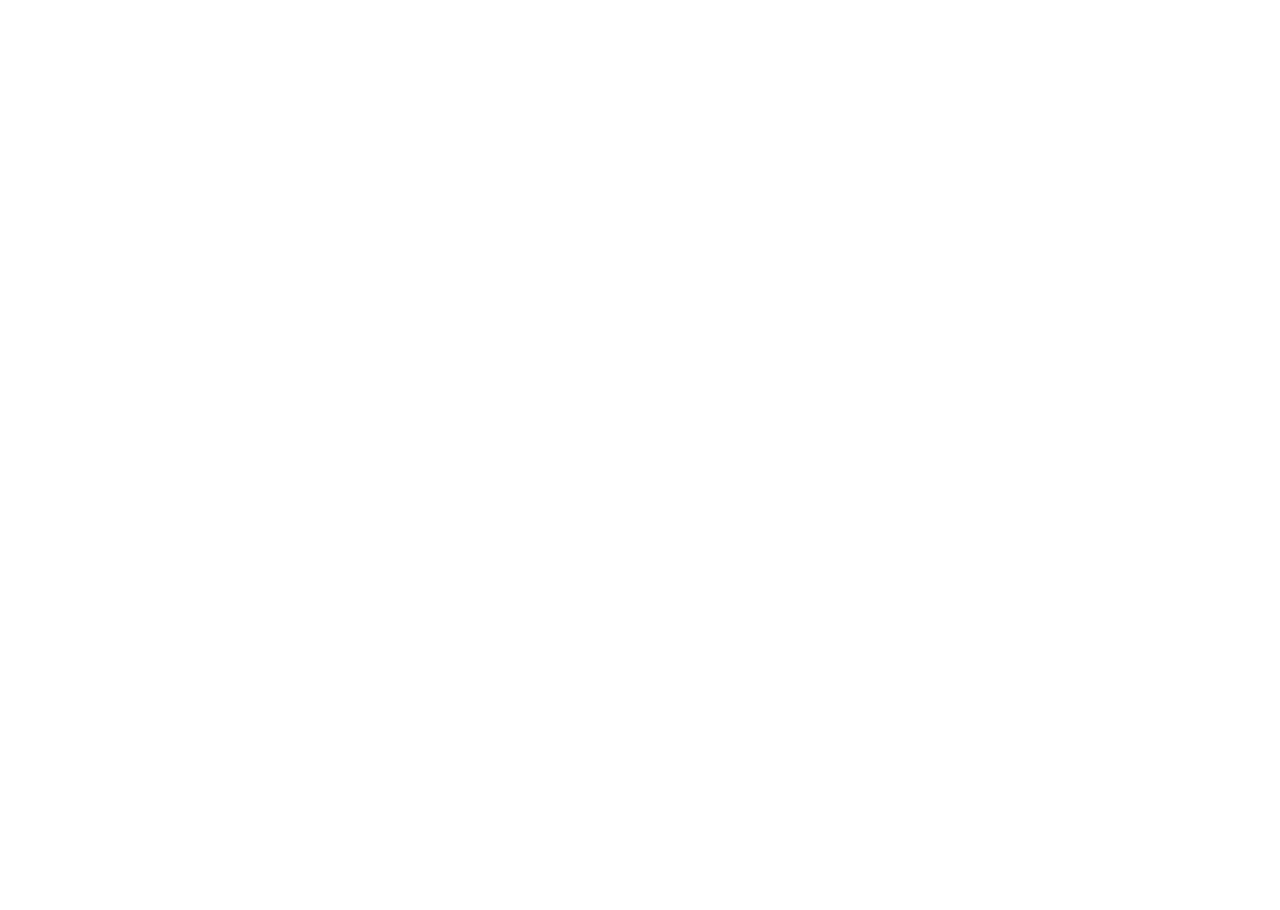
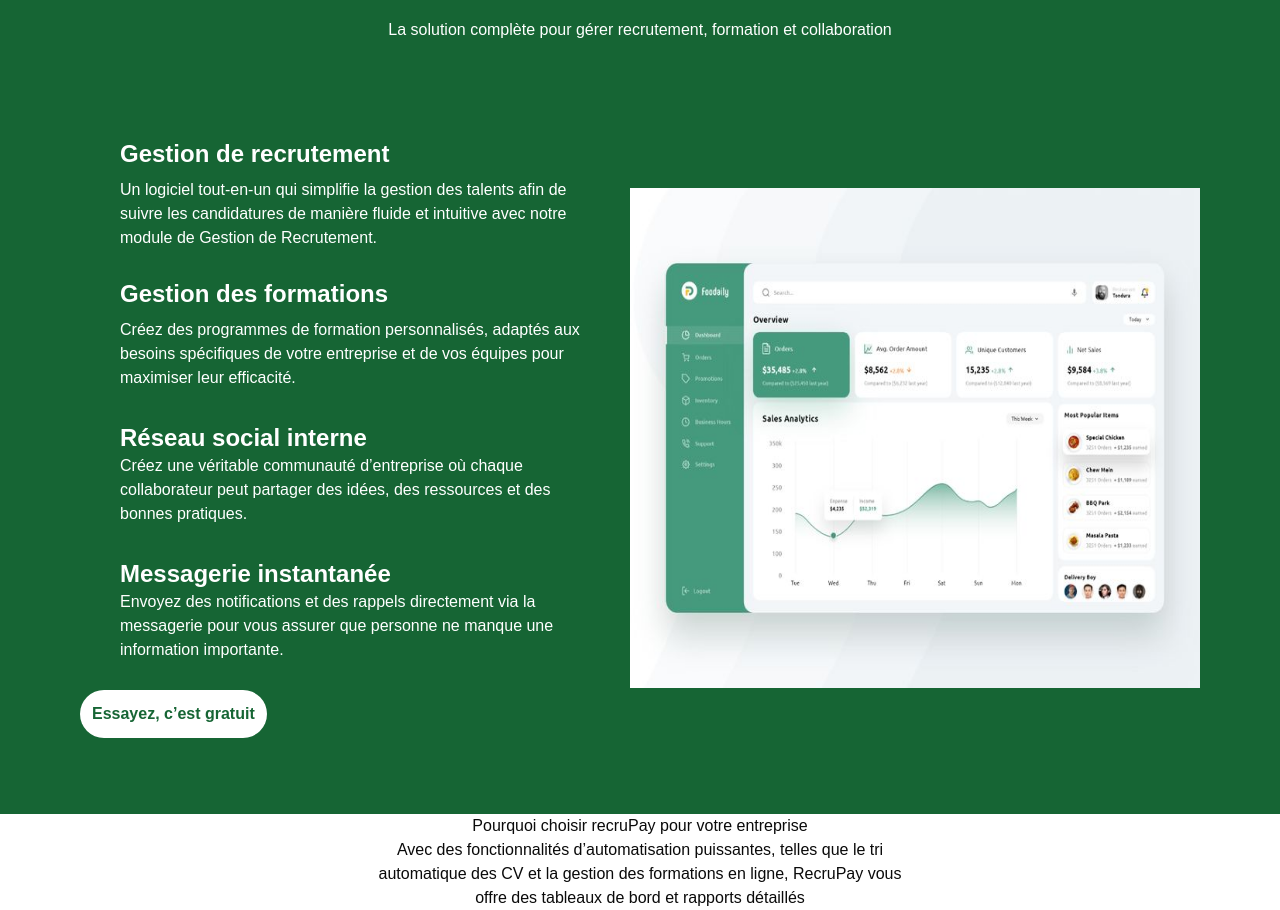
Before and after one commit to abraham241/recrupay-app, a Next.js app: page / in a window 1280 px wide. Shown: the part 862-1772 px from the top of the page. Before the commit the page ends 800 px from the top, so only its background shows below. Built offline with nearby package versions, Linux system fonts and the light colour scheme.

Commit message:
resposive section propos

```diff
--- /dev/null
+++ b/app/components/Choix.tsx
@@ -0,0 +1,21 @@
+import React from "react";
+
+export default function choix() {
+  return (
+    <>
+      <div>
+        <div className="text-center">
+          <h1>
+            Pourquoi choisir recru<span>Pay</span> pour votre entreprise
+          </h1>
+          <p>
+            Avec des fonctionnalités d’automatisation puissantes, telles que le
+            tri <br /> automatique des CV et la gestion des formations en ligne,
+            RecruPay vous <br /> offre des tableaux de bord et rapports
+            détaillés
+          </p>
+        </div>
+      </div>
+    </>
+  );
+}
--- a/app/components/Hiro.tsx
+++ b/app/components/Hiro.tsx
@@ -26,7 +26,7 @@
           <button className="bg-green-800 md:px-4 md:py-2 rounded-full text-white p-3 ">
             Essayez une démo
           </button>
-          <button className="bg-white rounded-full text-green-800 border-2 hover:bg-gray-100 p-2 flex gap-2 ">
+          <button className="bg-white rounded-full text-green-800 border-2 hover:bg-gray-100 p-2 flex gap-2 justify-center items-center ">
             <span className="text-green-800">
               <Play />
             </span>
--- a/app/components/Partenaire.tsx
+++ b/app/components/Partenaire.tsx
@@ -11,7 +11,7 @@
   return (
     <>
       <div className="py-10 px-10 md:px20">
-        <h1 className="text-4xl font-bold text-center">
+        <h1 className="text-3xl font-bold text-center  md:text-4xl">
           Ils nous font confiance
         </h1>
         <div className=" justify-center items-center gap-10 py-10 px-10 md:px20 md:flex ">
--- /dev/null
+++ b/app/components/Propos.tsx
@@ -0,0 +1,87 @@
+import React from "react";
+import Image from "next/image";
+import propos from "@/public/images/propos.jpeg";
+
+export default function Propos() {
+  return (
+    <>
+      <div className="bg-green-800 md:px-20 px-10">
+        {/* Titre */}
+        <div className="text-white text-center py-5 ">
+          <h1 className="text-3xl md:text-4xl font-bold py-5">
+            Ce que recruPay vous permet de faire
+          </h1>
+          <p>
+            La solution complète pour gérer recrutement, formation et
+            collaboration
+          </p>
+        </div>
+
+        {/* Slider + Image */}
+        <div className="flex flex-col md:flex-row justify-center items-center py-16 text-right">
+          {/* Contenu */}
+          <div className="ensemble flex flex-col md:justify-end md:items-end md:w-3/5 w-full">
+            <div className="hover:bg-white group py-3 p-10 rounded text-left w-full md:w-[550px]">
+              <h1 className="text-2xl font-bold text-white group-hover:text-green-800 pb-2">
+                Gestion de recrutement
+              </h1>
+              <p className="text-white group-hover:text-black">
+                Un logiciel tout-en-un qui simplifie la gestion des talents afin
+                de <br /> suivre les candidatures de manière fluide et intuitive
+                avec notre <br /> module de Gestion de Recrutement.
+              </p>
+            </div>
+
+            <div className="hover:bg-white group py-4 p-10 rounded text-left w-full md:w-[550px]">
+              <h1 className="text-2xl font-bold text-white group-hover:text-green-800 pb-2">
+                Gestion des formations
+              </h1>
+              <p className="text-white group-hover:text-black">
+                Créez des programmes de formation personnalisés, adaptés aux{" "}
+                <br />
+                besoins spécifiques de votre entreprise et de vos équipes pour{" "}
+                <br />
+                maximiser leur efficacité.
+              </p>
+            </div>
+
+            <div className="hover:bg-white group py-4 p-10 rounded text-left w-full md:w-[550px]">
+              <h1 className="text-2xl font-bold text-white group-hover:text-green-800">
+                Réseau social interne
+              </h1>
+              <p className="text-white group-hover:text-black">
+                Créez une véritable communauté d’entreprise où chaque <br />
+                collaborateur peut partager des idées, des ressources et des{" "}
+                <br />
+                bonnes pratiques.
+              </p>
+            </div>
+
+            <div className="hover:bg-white group py-4 p-10 rounded text-left w-full md:w-[550px]">
+              <h1 className="text-2xl font-bold text-white group-hover:text-green-800">
+                Messagerie instantanée
+              </h1>
+              <p className="text-white group-hover:text-black">
+                Envoyez des notifications et des rappels directement via la{" "}
+                <br />
+                messagerie pour vous assurer que personne ne manque une <br />
+                information importante.
+              </p>
+            </div>
+
+            <div className="w-full md:w-[550px] py-3">
+              <button className="flex justify-start bg-white rounded-full p-3 text-green-800 font-bold">
+                Essayez, c’est gratuit
+              </button>
+            </div>
+          </div>
+
+          {/* Image */}
+          <div className="image flex flex-col md:justify-end w-full md:w-4/5 mt-10 md:mt-0">
+            <Image src={propos} alt="" className=" md:h-[500px] md:w-[800px]" />
+          </div>
+        </div>
+      </div>
+    </>
+  );
+}
--- a/app/layout.tsx
+++ b/app/layout.tsx
@@ -4,6 +4,8 @@
 import Nav from "./components/Nav";
 import Hiro from "./components/Hiro";
 import Partenaire from "./components/Partenaire";
+import Propos from "./components/Propos";
+import Choix from "./components/Choix";
 
 const geistSans = localFont({
   src: "./fonts/GeistVF.woff",
@@ -35,6 +37,8 @@
         {children}
         <Hiro />
         <Partenaire />
+        <Propos/>
+        <Choix/>
       </body>
     </html>
   );
```
Also changed, not shown: public/images/propos.jpeg (added).
